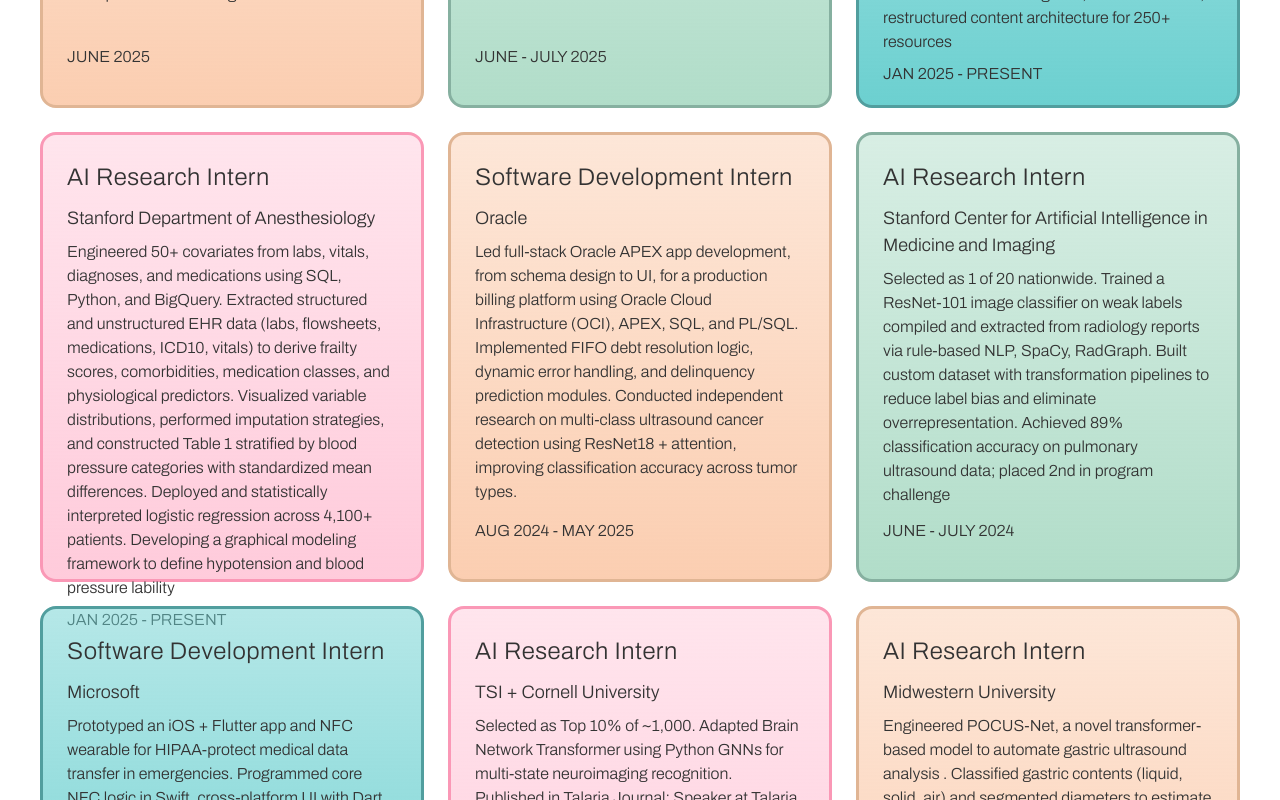
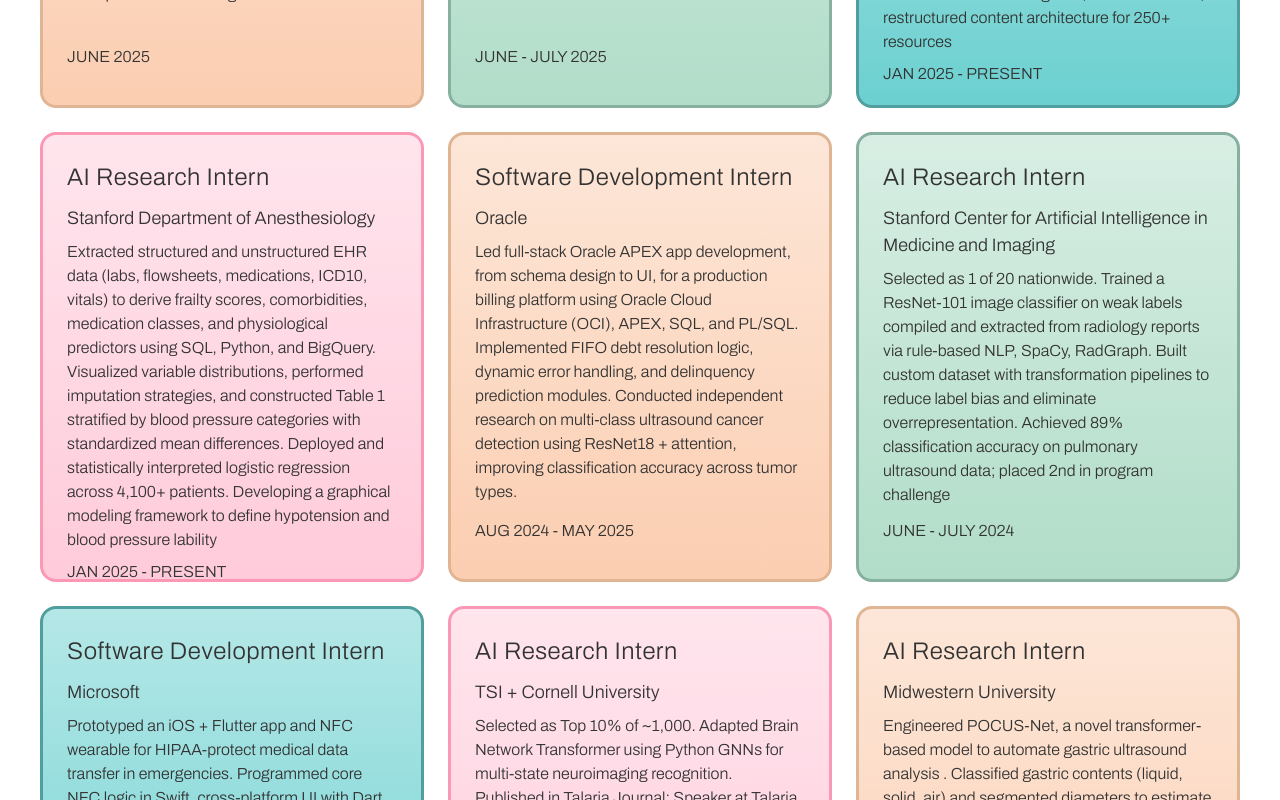
Before and after one commit to aaru4/aarushi-portfolio-v2, a Next.js app: page /expPage in a window 1280 px wide. Shown: the part 562-1362 px from the top of the page. Built offline with nearby package versions, Linux system fonts and the light colour scheme.

Commit message:
Update page.tsx

```diff
--- a/app/expPage/page.tsx
+++ b/app/expPage/page.tsx
@@ -51,8 +51,7 @@
                 title="AI Research Intern"
                 org="Stanford Department of Anesthesiology"
                 date="JAN 2025 - PRESENT"
-                desc="Engineered 50+ covariates from labs, vitals, diagnoses, and medications using SQL, Python, and BigQuery.
-                  Extracted structured and unstructured EHR data (labs, flowsheets, medications, ICD10, vitals) to derive frailty scores, comorbidities, medication classes, and physiological predictors.
+                desc="Extracted structured and unstructured EHR data (labs, flowsheets, medications, ICD10, vitals) to derive frailty scores, comorbidities, medication classes, and physiological predictors using SQL, Python, and BigQuery.
                   Visualized variable distributions, performed imputation strategies, and constructed Table 1 stratified by blood pressure categories with standardized mean differences.
                   Deployed and statistically interpreted logistic regression across 4,100+ patients.
                   Developing a graphical modeling framework to define hypotension and blood pressure lability
```
